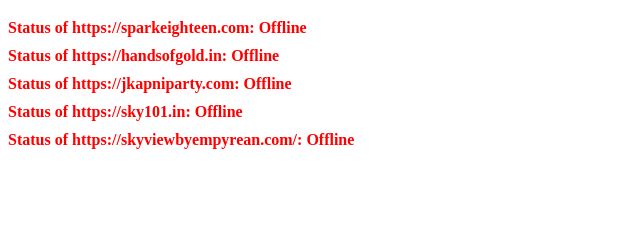
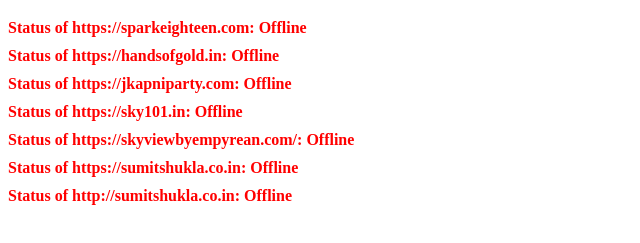
Before and after one commit to mr-sumitshukla/Sp18-tool, a plain HTML site: page index.html in a window 1280 px wide. Shown: the part 61-304 px from the top of the page, without its empty margins (0-640 px from the left). Drawn offline with Linux system fonts and the light colour scheme; no server answers.

Commit message:
Update index.html

```diff
--- a/index.html
+++ b/index.html
@@ -39,7 +39,9 @@
         "https://handsofgold.in",
         "https://jkapniparty.com",
         "https://sky101.in",
-        "https://skyviewbyempyrean.com/"
+        "https://skyviewbyempyrean.com/",
+        "https://sumitshukla.co.in",
+        "http://sumitshukla.co.in"
       ]; // Add the URLs you want to check here
 
       const statusContainer = document.getElementById("status-container");
```
